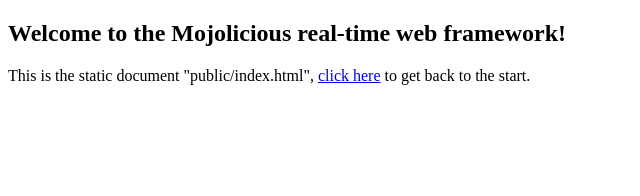
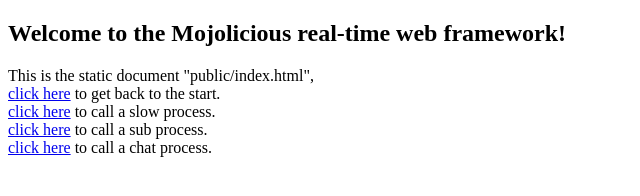
Before and after one commit to milagan/mojo-template, a plain HTML site: page public/index.html in a window 1280 px wide. Shown: the whole page, without its empty margins (0-640 px from the left). Drawn offline with Linux system fonts and the light colour scheme.

Commit message:
Mi/mojolicious status (#26)
* Mojolicious Status support and tests.

* Include Mojolicious::Plugin::Status.

```diff
--- a/public/index.html
+++ b/public/index.html
@@ -6,6 +6,13 @@
   <body>
     <h2>Welcome to the Mojolicious real-time web framework!</h2>
     This is the static document "public/index.html",
+    <br>
     <a href="/">click here</a> to get back to the start.
+    <br>
+    <a href="/slow">click here</a> to call a slow process.
+    <br>
+    <a href="/sub_process">click here</a> to call a sub process.
+    <br>
+    <a href="/chat">click here</a> to call a chat process.
   </body>
 </html>
```
Also changed, not shown: 5 other files.
